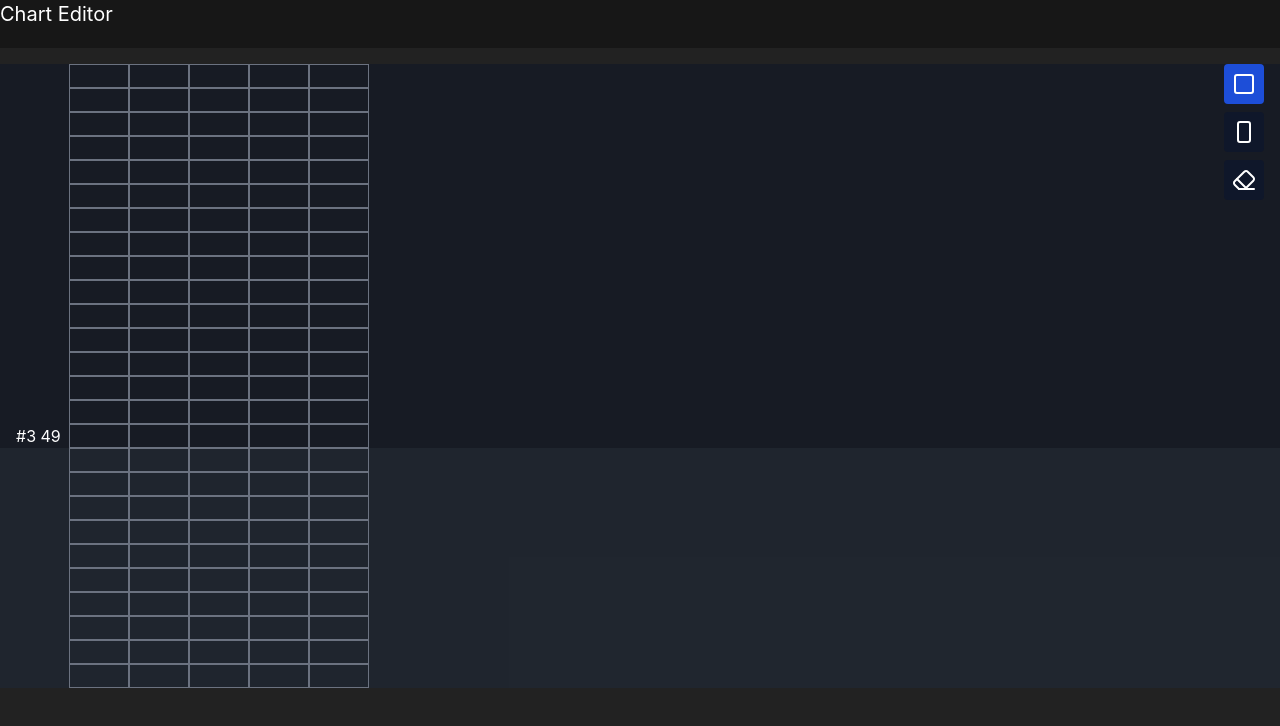
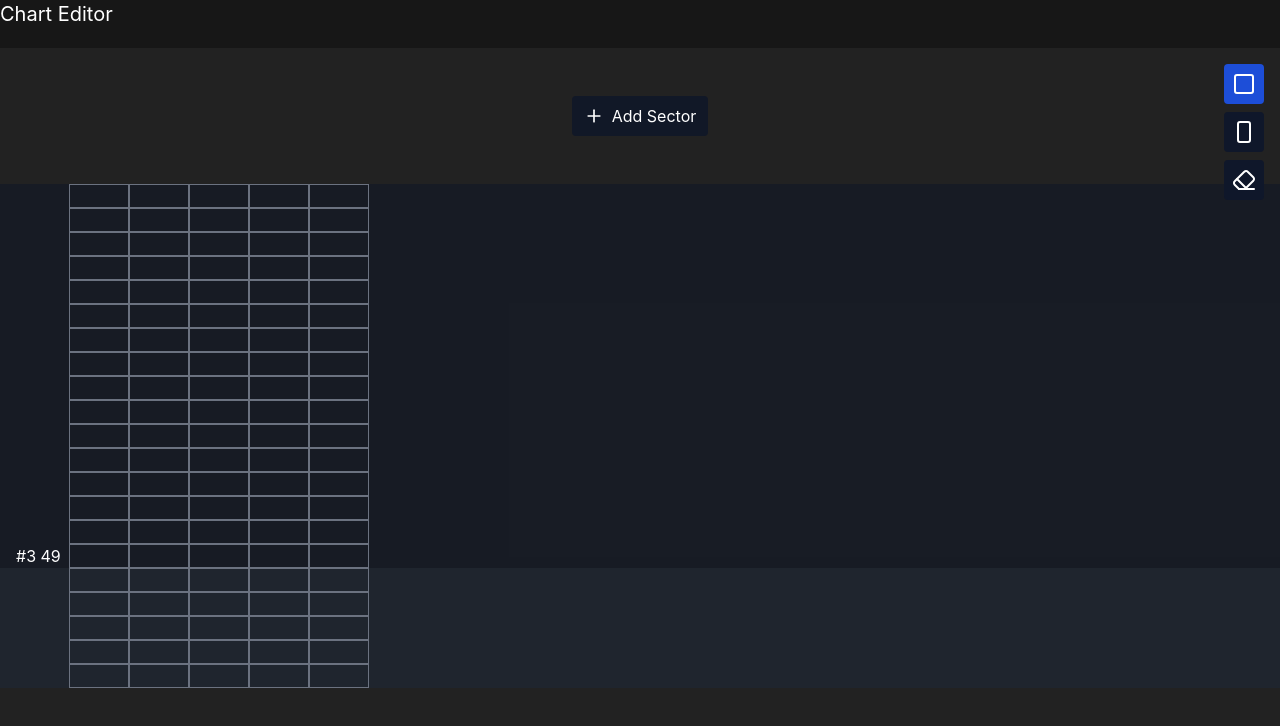
Before and after one commit to comjun04/mc-rhythm-chart-editor, a React (Vite) app: page / in a window 1280 px wide. Shown: the top 726 px of the page. Built offline with nearby package versions, Linux system fonts and the light colour scheme; a web font is replaced by a local one.

Commit message:
feat: add sector adding

```diff
--- a/src/ChartEditor.tsx
+++ b/src/ChartEditor.tsx
@@ -1,5 +1,5 @@
 import { useState } from 'react'
-import { LuEraser, LuRectangleVertical, LuSquare } from 'react-icons/lu'
+import { LuEraser, LuPlus, LuRectangleVertical, LuSquare } from 'react-icons/lu'
 import { useShallow } from 'zustand/react/shallow'
 
 import Lane from './components/Lane'
@@ -58,7 +58,16 @@ const ChartEditor = () => {
         </button>
       </div>
 
-      <div className="relative h-full overflow-y-scroll pt-4">
+      <div className="relative h-full overflow-y-scroll">
+        <div className="flex items-center justify-center p-12">
+          <button
+            className="flex flex-row items-center gap-2 rounded bg-gray-900 px-3 py-2"
+            onClick={() => setSectors((cur) => cur + 1)}
+          >
+            <LuPlus size={20} />
+            <span>Add Sector</span>
+          </button>
+        </div>
         {/* lanes */}
         <div className="absolute z-[1] flex flex-row bg-transparent px-4">
           {/* left placeholder */}
@@ -73,7 +82,7 @@ const ChartEditor = () => {
                     height: `${sectorHeightRem}rem`,
                   }}
                 >
-                  <span>
+                  <span className="text-nowrap">
                     #{sectorIndex} {sectorIndex * ROWS_PER_SECTOR + 1}
                   </span>
                 </div>
```
